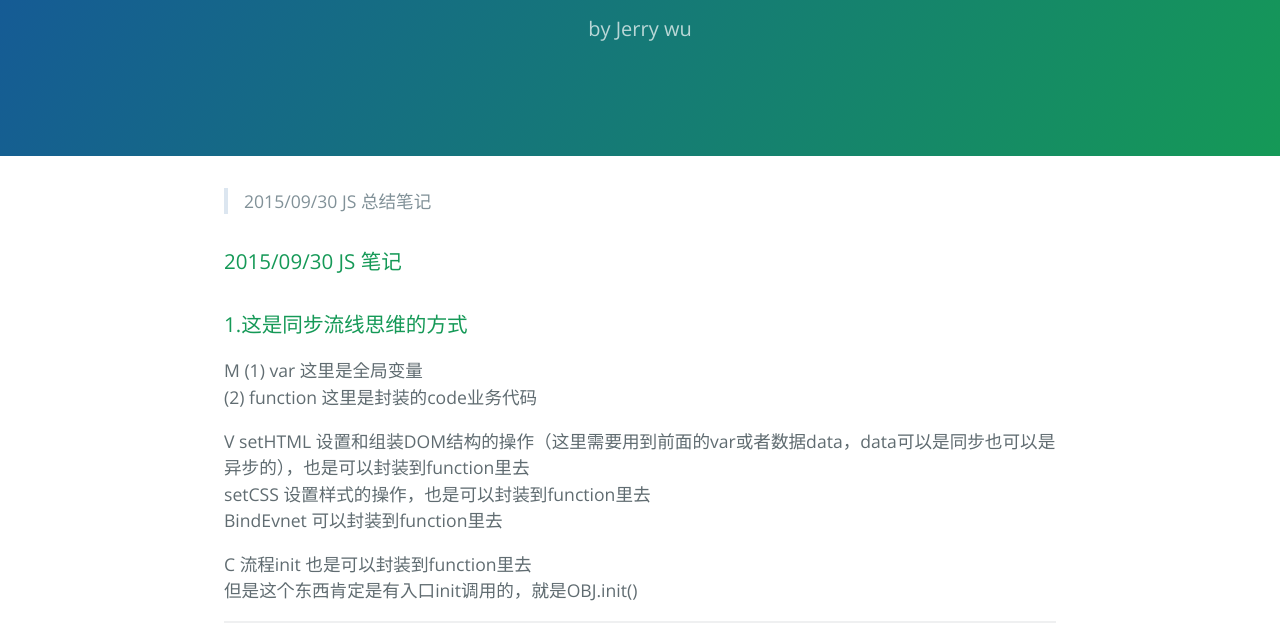
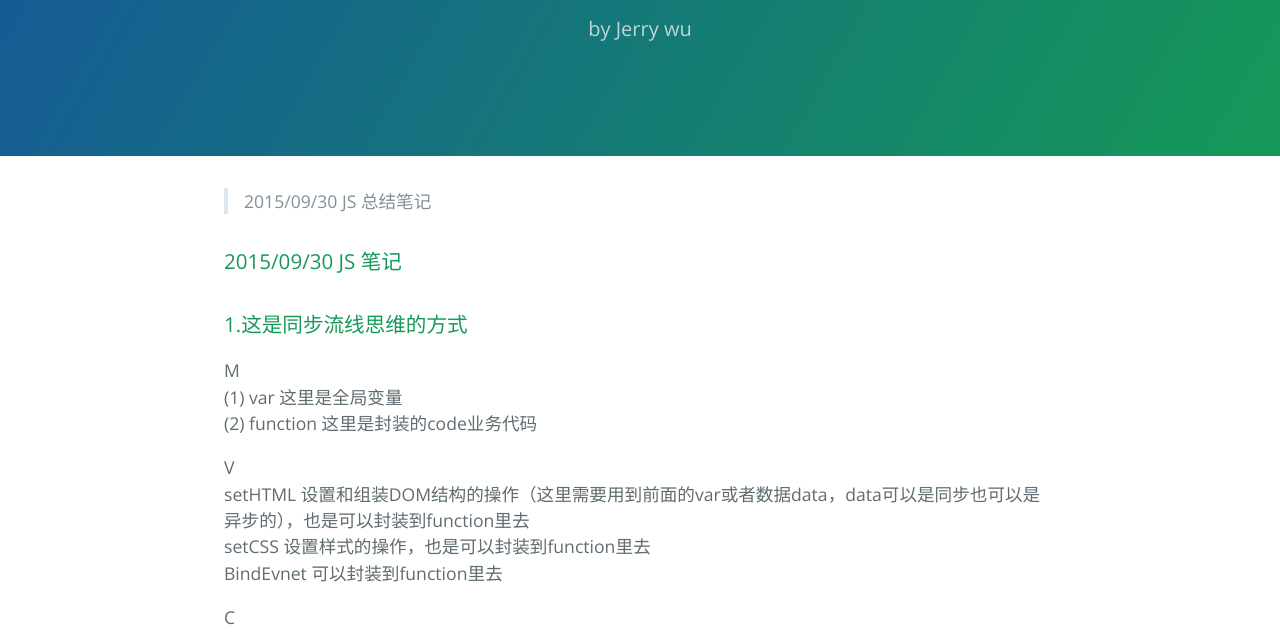
Before and after one commit to wwb568109135/blog, a plain HTML site: page index.html in a window 1280 px wide. Shown: the part 161-794 px from the top of the page. Drawn offline with nearby package versions, Linux system fonts and the light colour scheme.

Commit message:
添加 <br />

```diff
--- a/index.html
+++ b/index.html
@@ -27,18 +27,18 @@
 <h3>
 <a id="1这是同步流线思维的方式" class="anchor" href="#1%E8%BF%99%E6%98%AF%E5%90%8C%E6%AD%A5%E6%B5%81%E7%BA%BF%E6%80%9D%E7%BB%B4%E7%9A%84%E6%96%B9%E5%BC%8F" aria-hidden="true"><span class="octicon octicon-link"></span></a>1.这是同步流线思维的方式</h3>
 
-<p>M
+<p>M<br />
 (1) var 这里是全局变量<br />
 (2) function 这里是封装的code业务代码<br />
 </p>
 
-<p>V
+<p>V<br />
 setHTML 设置和组装DOM结构的操作（这里需要用到前面的var或者数据data，data可以是同步也可以是异步的），也是可以封装到function里去<br />
 setCSS 设置样式的操作，也是可以封装到function里去<br />
 BindEvnet 可以封装到function里去<br />
 </p>
 
-<p>C
+<p>C<br />
 流程init 也是可以封装到function里去<br />
 但是这个东西肯定是有入口init调用的，就是OBJ.init()<br />
 </p>
```
